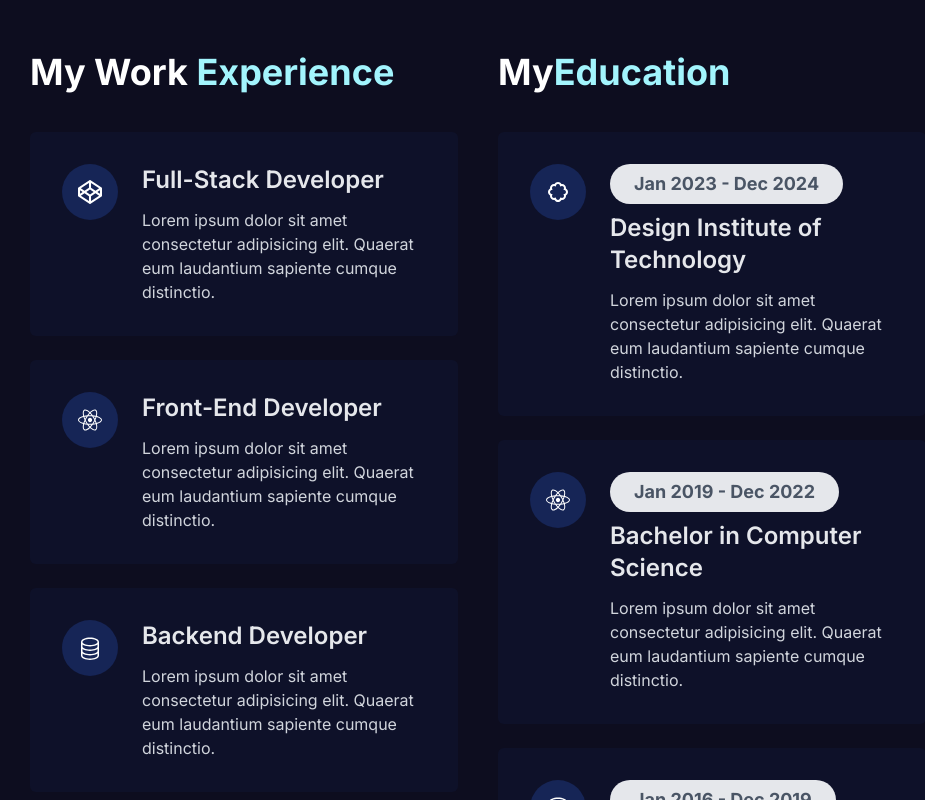
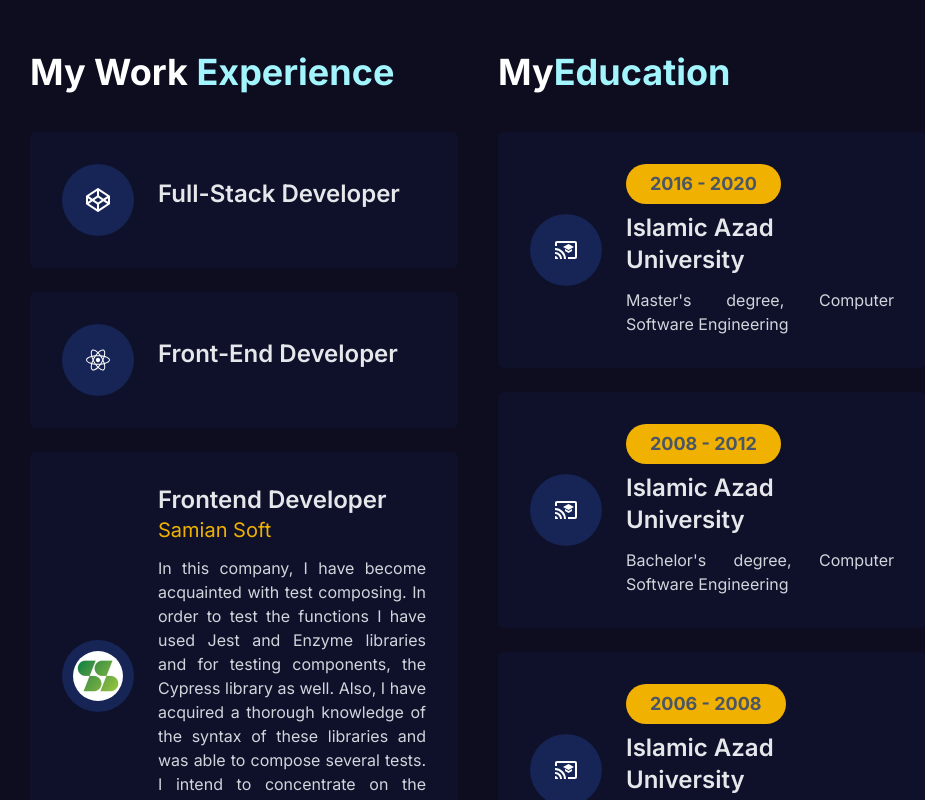
Before and after one commit to ImanPlus/portfolio-next-15, a Next.js app: page / in a window 1280 px wide. Shown: the part 1480-2280 px from the top of the page, without its empty margins (162-1087 px from the left). Built offline with nearby package versions, Linux system fonts and the light colour scheme.

Commit message:
my experience section

```diff
--- a/components/home/Resume/Resume.tsx
+++ b/components/home/Resume/Resume.tsx
@@ -2,7 +2,7 @@ import React from "react";
 import ResumeCard from "./ResumeCard";
 import { FaCodepen, FaReact } from "react-icons/fa";
 import { BsDatabase } from "react-icons/bs";
-import { BiBadge } from "react-icons/bi";
+import { MdOutlineCastForEducation } from "react-icons/md";
 
 function Resume() {
   return (
@@ -20,7 +20,16 @@ function Resume() {
           >
             <ResumeCard Icon={FaCodepen} role="Full-Stack Developer" />
             <ResumeCard Icon={FaReact} role="Front-End Developer" />
-            <ResumeCard Icon={BsDatabase} role="Backend Developer" />
+            <ResumeCard
+              Icon={BsDatabase}
+              role="Frontend Developer"
+              subject="Samian Soft"
+              image="/images/samian.png"
+              description="In this company, I have become acquainted with test composing.
+                In order to test the functions I have used Jest and Enzyme libraries and for testing components, the Cypress library as well.
+                Also, I have acquired a thorough knowledge of the syntax of these libraries and was able to compose several tests.
+                I intend to concentrate on the Front-end and begin to in-depth learning of the React Js library as well as (CSS - FlexBox)."
+            />
           </div>
         </div>
 
@@ -36,19 +45,22 @@ function Resume() {
             data-aos-delay="300"
           >
             <ResumeCard
-              Icon={BiBadge}
-              role="Design Institute of Technology"
-              date="Jan 2023 - Dec 2024"
+              Icon={MdOutlineCastForEducation}
+              role="Islamic Azad University"
+              date="2016 - 2020"
+              description="Master's degree, Computer Software Engineering"
             />
             <ResumeCard
-              Icon={FaReact}
-              role="Bachelor in Computer Science"
-              date="Jan 2019 - Dec 2022"
+              Icon={MdOutlineCastForEducation}
+              role="Islamic Azad University"
+              date="2008 - 2012"
+              description="Bachelor's degree, Computer Software Engineering"
             />
             <ResumeCard
-              Icon={BsDatabase}
-              role="Certificate in Digital Marketing"
-              date="Jan 2016 - Dec 2019"
+              Icon={MdOutlineCastForEducation}
+              role="Islamic Azad University"
+              date="2006 - 2008"
+              description="Associate's degree, Computer Software Engineering"
             />
           </div>
         </div>
--- a/components/home/Resume/ResumeCard.tsx
+++ b/components/home/Resume/ResumeCard.tsx
@@ -1,31 +1,45 @@
+import Image from "next/image";
 import React from "react";
 import { IconType } from "react-icons";
 
 type Props = {
   role: string;
   Icon: IconType;
+  image?: string;
   date?: string;
+  description: string;
+  subject?: string;
 };
 
-function ResumeCard({ role, Icon, date }: Props) {
+function ResumeCard({ role, Icon, date, description, image, subject }: Props) {
   return (
     <div className="mb-6">
-      <div className="flex items-start space-x-6 bg-blue-950/20 transition-all duration-300 p-4 sm:p-8 rounded-md">
-        <div className="sm:w-14 sm:h-14 w-10 bg-blue-950 rounded-full flex items-center justify-center flex-col">
-          <Icon className="sm:w-8 w-6 h-6 text-white" />
+      <div className="flex items-center space-x-6 bg-blue-950/20 transition-all duration-300 p-4 sm:p-8 rounded-md">
+        <div className="sm:w-18 sm:h-18 w-20 bg-blue-950 rounded-full flex items-center justify-center flex-col">
+          {image ? (
+            <Image
+              src={image}
+              alt="company"
+              width={50}
+              height={50}
+              className="rounded-full"
+            />
+          ) : Icon ? (
+            <Icon className="sm:w-8 w-6 h-6 text-white" />
+          ) : null}
         </div>
         <div className="flex-1">
           {date && (
-            <h1 className="mb-2 sm:px-6 sm:py-1.5 px-4 py-1 rounded-full bg-gray-200 text-gray-600 w-fit sm:text-lg text-sm font-bold">
+            <h1 className="mb-2 sm:px-6 sm:py-1.5 px-4 py-1 rounded-full bg-yellow-500 text-gray-600 w-fit sm:text-lg text-sm font-bold">
               {date}
             </h1>
           )}
           <h1 className="text-gray-200 text-xl sm:text-2xl font-semibold">
             {role}
           </h1>
-          <p className="text-gray-300 text-sm sm:text-base pt-3">
-            Lorem ipsum dolor sit amet consectetur adipisicing elit. Quaerat eum
-            laudantium sapiente cumque distinctio.
+          <h2 className="text-xl text-yellow-500">{subject}</h2>
+          <p className="text-gray-300 text-sm sm:text-base pt-3  text-justify">
+            {description}
           </p>
         </div>
       </div>
```
Also changed, not shown: public/images/azad.png (added), public/images/samian.png (added).
